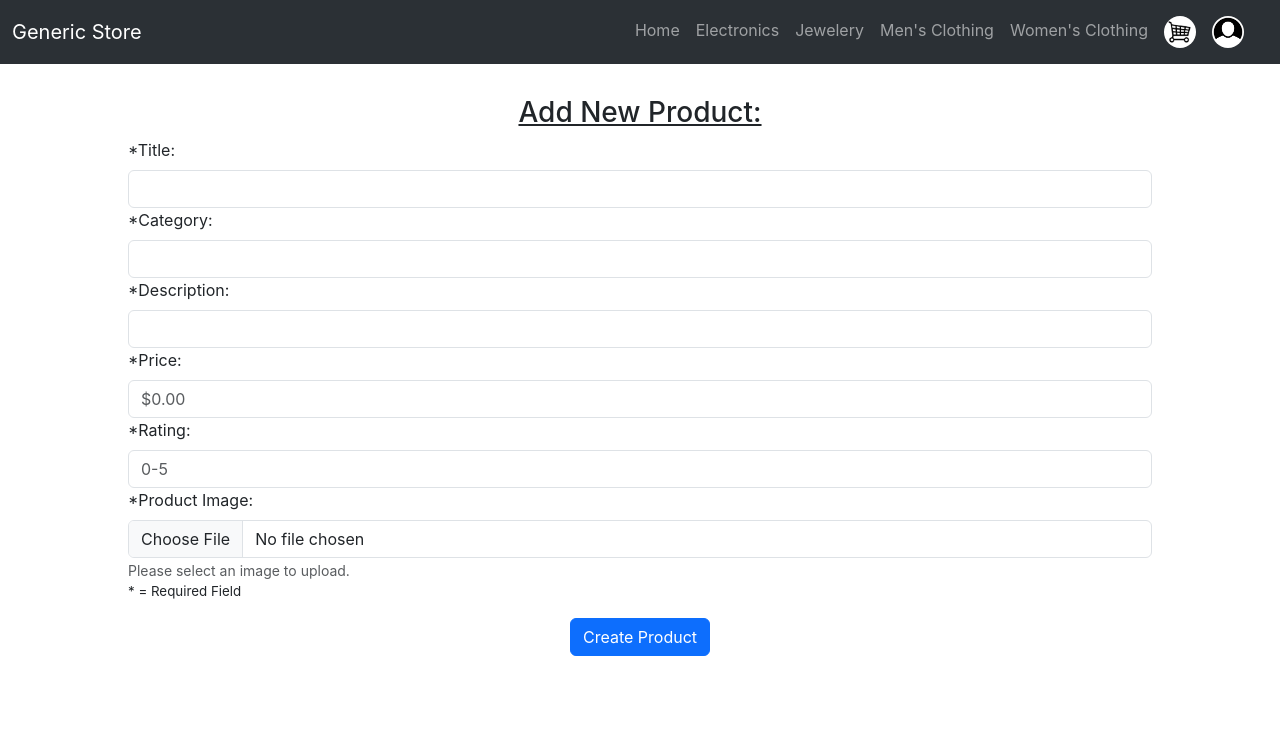
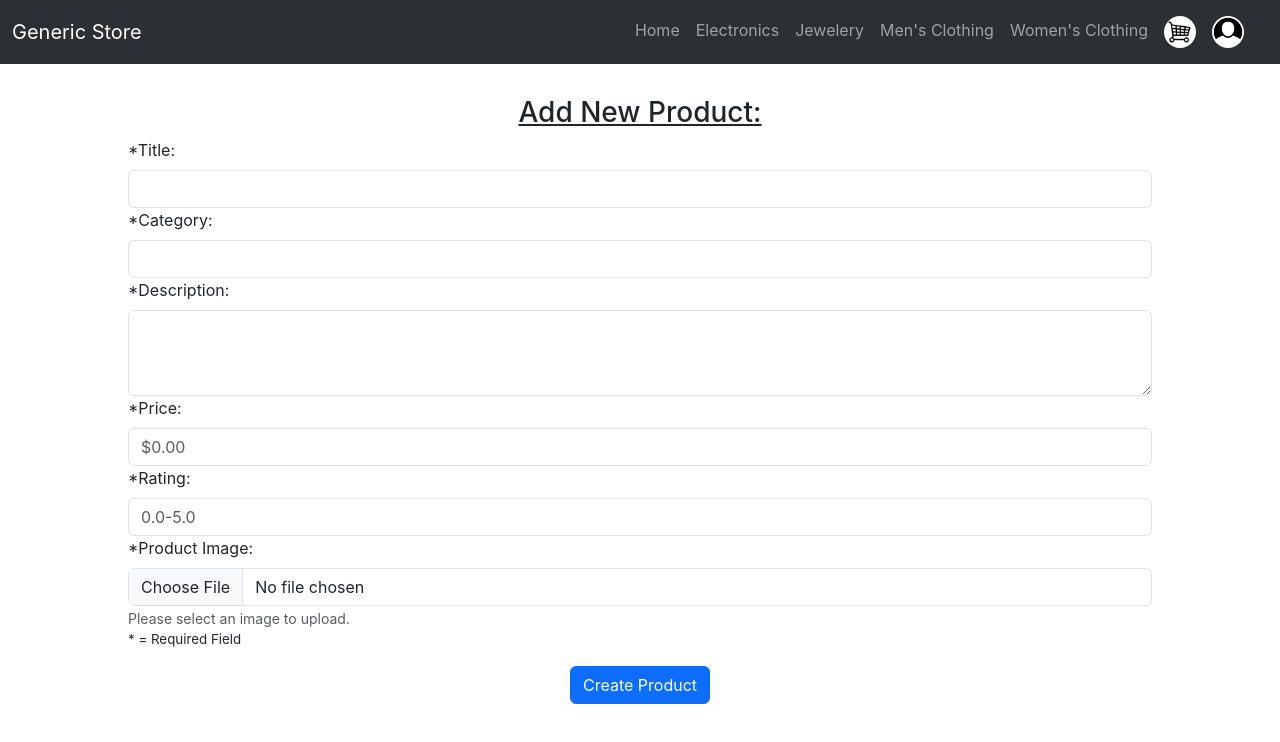
Before and after one commit to ebro1230/Shopping_Website, a React (Create React App) app: page /product/newproduct in a window 1280 px wide. Shown: the top 742 px of the page. Built offline with nearby package versions, Linux system fonts and the light colour scheme.

Commit message:
moved to my info

```diff
--- a/src/Components/Item.js
+++ b/src/Components/Item.js
@@ -17,7 +17,7 @@ const Item = (props) => {
   const cardQuantity = props.cardQuantity;
   const cardItemId = props.cardItemId;
   const totalPrice = (cardQuantity * cardPrice).toFixed(2);
-
+  console.log(`Card Item ID: ${cardItemId}`);
   return (
     <Card key={cardItemId}>
       <Card.Img
--- a/src/Components/Product.js
+++ b/src/Components/Product.js
@@ -12,6 +12,7 @@ import { faStar as faStarE } from "@fortawesome/free-regular-svg-icons";
 const ProductPage = (props) => {
   const [product, setProduct] = useState(props.product);
   const width = props.width;
+  console.log(`Product Image: ${product.image}`);
 
   return (
     <>
--- a/src/Views/AddProductPage.js
+++ b/src/Views/AddProductPage.js
@@ -9,6 +9,8 @@ const AddProductPage = () => {
   const navigate = useNavigate();
   const numberValidation = /^[0-9]+$/;
   const priceValidation = /^\$[0-9]*(\.[0-9]{0,2})?$/;
+  const ratingValidation = /^(?:[0-4](?:\.\d)?|5(?:\.0)?)$/;
+  const ratingValidation2 = /^([0-5])(\.?)$/;
   const [title, setTitle] = useState([]);
   const [category, setCategory] = useState([]);
   const [description, setDescription] = useState([]);
@@ -108,7 +110,8 @@ const AddProductPage = () => {
               <Form.Group>
                 <Form.Label>*Description:</Form.Label>
                 <Form.Control
-                  type="text"
+                  as="textarea"
+                  rows={3}
                   name="description"
                   value={description}
                   onChange={(e) => setDescription(e.target.value)}
@@ -144,19 +147,19 @@ const AddProductPage = () => {
                 <Form.Label>*Rating:</Form.Label>
                 <Form.Control
                   type="text"
-                  placeholder="0-5"
+                  placeholder="0.0-5.0"
                   name="rating"
                   value={rating}
                   onChange={(e) => {
                     if (
-                      numberValidation.test(e.target.value) ||
+                      ratingValidation.test(e.target.value) ||
+                      ratingValidation2.test(e.target.value) ||
                       e.target.value === ""
                     ) {
-                      if (e.target.value >= 0 && e.target.value <= 5) {
-                        setRating(e.target.value.slice(0, 1));
-                      }
                       if (Number(e.target.value) === "") {
                         setRating("");
+                      } else {
+                        setRating(e.target.value);
                       }
                     }
                   }}
--- a/src/Views/Homepage.js
+++ b/src/Views/Homepage.js
@@ -18,6 +18,7 @@ const HomePage = () => {
   const [id, setId] = useState("");
   const [logout, setLogout] = useState(false);
   const navigate = useNavigate();
+  console.log(items[0]);
 
   useEffect(() => {
     setIsLoading(true);
@@ -31,15 +32,17 @@ const HomePage = () => {
       setId(sessionStorage.getItem("userId"));
     }
     axios
-      .get(`https://fakestoreapi.com/products`)
+      //.get(`https://fakestoreapi.com/products`)
+      .get(`${process.env.REACT_APP_BACKEND_URL}api/product/`)
       .then((response) => {
         setItems(
           response.data.map((item) => {
+            console.log(item._id);
             return (item = {
               category: item.category,
               description: item.description,
-              id: item.id,
-              itemId: item.id,
+              id: item._id,
+              itemId: item._id,
               image: item.image,
               price: item.price.toFixed(2),
               rating: item.rating,
@@ -215,7 +218,7 @@ const HomePage = () => {
 
   const handleItemClick = (e) => {
     e.preventDefault();
-    const productId = Number(e.target.getAttribute("data-itemid"));
+    const productId = e.target.getAttribute("data-itemid");
     navigate(`/product/${productId}`);
   };
 
@@ -275,7 +278,7 @@ const HomePage = () => {
                   <Item
                     cardImage={item.image}
                     cardTitle={item.title}
-                    cardRating={item.rating.rate}
+                    cardRating={item.rating}
                     cardPrice={item.price}
                     cardText={item.description}
                     cardQuantity={item.quantity}
--- a/src/Views/ProductPage.js
+++ b/src/Views/ProductPage.js
@@ -26,7 +26,8 @@ const ProductPage = () => {
 
   const numberValidation = /^[0-9]+$/;
   const priceValidation = /^\$[0-9]*(\.[0-9]{0,2})?$/;
-  const ratingValidation = /^(?:5(?:\.0)?|[0-4](?:\.[0-9])?)$/;
+  const ratingValidation = /^(?:[0-4](?:\.\d)?|5(?:\.0)?)$/;
+  const ratingValidation2 = /^([0-5])(\.?)$/;
   const [isEdit, setIsEdit] = useState(false);
   const [title, setTitle] = useState([]);
   const [category, setCategory] = useState([]);
@@ -53,20 +54,20 @@ const ProductPage = () => {
     }
     findScreenSize();
     axios
-      .get(`https://fakestoreapi.com/products/${productId}`)
-      //.get(`${process.env.REACT_APP_BACKEND_URL}api/product/${productId}`)
+      //.get(`https://fakestoreapi.com/products/${productId}`)
+      .get(`${process.env.REACT_APP_BACKEND_URL}api/product/${productId}`)
       .then((response) => {
         console.log(response);
         setProduct({
           category: response.data.category,
           description: response.data.description,
           id: response.data._id,
-          //itemId: response.data._id,
-          itemId: response.data.id,
+          itemId: response.data._id,
+          //itemId: response.data.id,
           image: response.data.image,
           price: response.data.price.toFixed(2),
-          //rating: Number(response.data.rating),
-          rating: Number(response.data.rating.rate),
+          rating: Number(response.data.rating),
+          //rating: Number(response.data.rating.rate),
           title: response.data.title,
           quantity: 0,
         });
@@ -74,8 +75,8 @@ const ProductPage = () => {
         setCategory(response.data.category);
         setDescription(response.data.description);
         setPrice("$" + response.data.price);
-        //setRating(response.data.rating);
-        setRating(response.data.rating.rate);
+        setRating(response.data.rating);
+        //setRating(response.data.rating.rate);
         setImage(response.data.image);
       })
       .catch((error) => {
@@ -416,13 +417,13 @@ const ProductPage = () => {
                   onChange={(e) => {
                     if (
                       ratingValidation.test(e.target.value) ||
+                      ratingValidation2.test(e.target.value) ||
                       e.target.value === ""
                     ) {
-                      if (e.target.value >= 0 && e.target.value <= 5) {
-                        setRating(e.target.value);
-                      }
                       if (Number(e.target.value) === "") {
                         setRating("");
+                      } else {
+                        setRating(e.target.value);
                       }
                     }
                   }}
```
